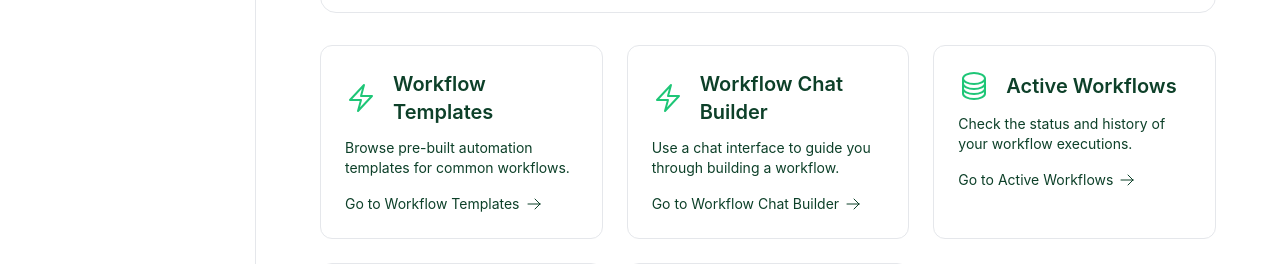
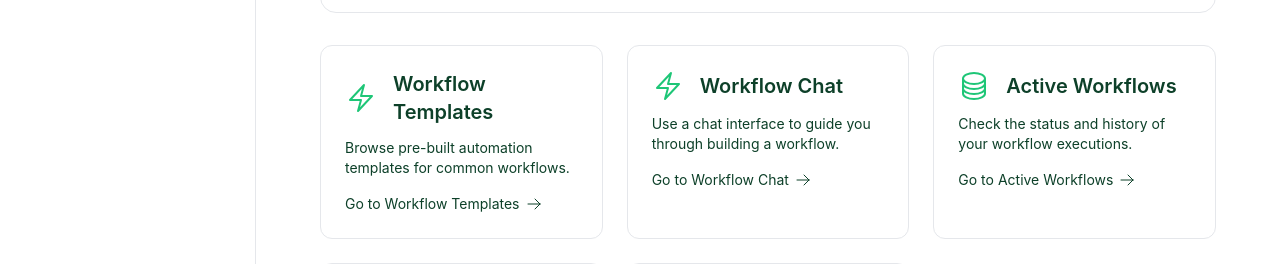
Before and after one commit to Verita-Artificial-Intelligence/Chime_AOP_Demo, a React (Vite) app in the folder frontend/: page / in a window 1280 px wide. Shown: the part 249-513 px from the top of the page. Built offline with nearby package versions, Linux system fonts and the light colour scheme; no server answers.

Commit message:
Refactor terminology and UI elements across multiple components for consistency. Renamed "Workflow Chat Builder" to "Workflow Chat" in navigation and HomePage, updated titles in ActiveRunsPage and SOPToAOPPage for clarity, and simplified button text in AgentsPage

```diff
--- a/frontend/src/components/Layout.tsx
+++ b/frontend/src/components/Layout.tsx
@@ -29,7 +29,7 @@ const navItems: NavItem[] = [
     icon: BoltIcon,
     subItems: [
       { name: "Workflow Templates", href: "/workflow/templates" },
-      { name: "Workflow Chat Builder", href: "/workflow/builder" },
+      { name: "Workflow Chat", href: "/workflow/builder" },
       { name: "Upload SOP", href: "/workflow/sop-to-workflow" },
       { name: "Active Workflows", href: "/workflow/active-runs" },
       { name: "Workflow History", href: "/workflow/run" },
--- a/frontend/src/pages/ActiveRunsPage.tsx
+++ b/frontend/src/pages/ActiveRunsPage.tsx
@@ -672,8 +672,11 @@ export const ActiveRunsPage: React.FC = () => {
       <div className="max-w-4xl mx-auto">
         <div className="mb-8">
           <h1 className="text-2xl font-bold text-gray-800 mb-1">
-            SOP to Workflow Agent Journey
+            Workflow Title
           </h1>
+          <p className="text-gray-600">
+            Start time
+          </p>
         </div>
 
         <div className="bg-white rounded-lg shadow-sm border border-brand-border p-6">
--- a/frontend/src/pages/AgentsPage.tsx
+++ b/frontend/src/pages/AgentsPage.tsx
@@ -256,7 +256,7 @@ export default function WorkflowRunHistoryPage() {
                   onClick={() => handleDeleteRun(run.id)}
                   title="Delete this run history"
                 >
-                  Delete Run
+                  Delete
                 </button>
                 <button
                   className="px-4 py-1.5 bg-brand-primary text-brand-dark rounded-md text-xs font-semibold hover:bg-brand-hover transition-all duration-200"
--- a/frontend/src/pages/HomePage.tsx
+++ b/frontend/src/pages/HomePage.tsx
@@ -17,7 +17,7 @@ const quickAccessItems = [
     icon: BoltIcon,
   },
   {
-    name: "Workflow Chat Builder",
+    name: "Workflow Chat",
     href: "/workflow/builder",
     description:
       "Use a chat interface to guide you through building a workflow.",
--- a/frontend/src/pages/SOPToAOPPage.tsx
+++ b/frontend/src/pages/SOPToAOPPage.tsx
@@ -151,7 +151,7 @@ export const SOPToWorkflowPage: React.FC = () => {
         <h1 className="text-3xl font-bold text-brand-dark mb-2">Upload SOP</h1>
         <p className="text-brand-muted">
           Upload your Standard Operating Procedure documents and
-          screenrecordings to automatically convert them into Workflows
+          screenrecordings to automatically convert them into workflows
         </p>
       </div>
 
```
